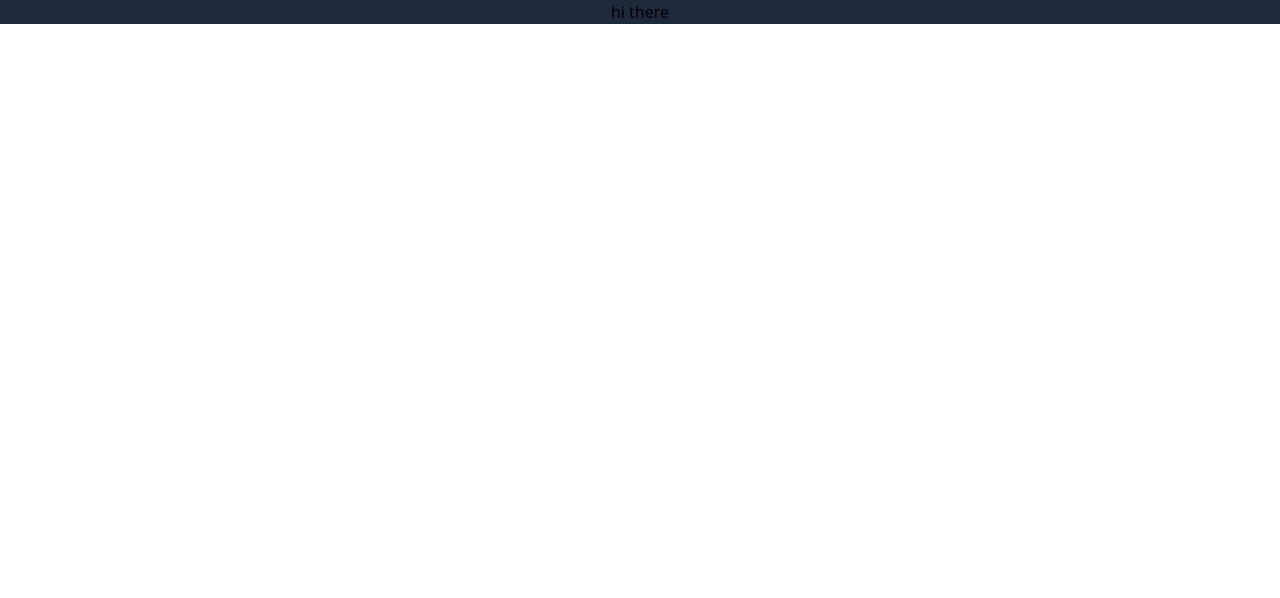
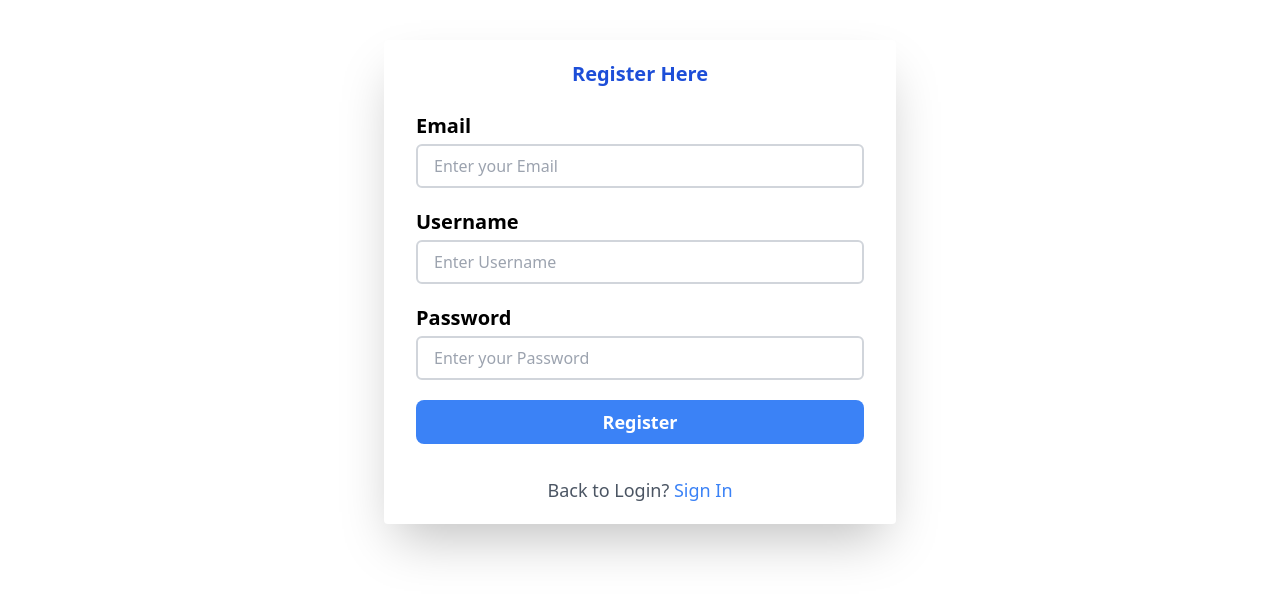
Before and after one commit to kiran-11123/ChatBot, a React (Vite) app in the folder frontend/: page /signup in a window 1280 px wide. Shown: the top 598 px of the page. Built offline with nearby package versions, Linux system fonts and the light colour scheme.

Commit message:
created the signin and signup pages

```diff
--- a/frontend/package.json
+++ b/frontend/package.json
@@ -11,8 +11,10 @@
   },
   "dependencies": {
     "@tailwindcss/cli": "^4.1.13",
+    "axios": "^1.12.2",
     "react": "^19.1.1",
-    "react-dom": "^19.1.1"
+    "react-dom": "^19.1.1",
+    "react-router-dom": "^7.9.1"
   },
   "devDependencies": {
     "@eslint/js": "^9.35.0",
--- a/frontend/src/App.tsx
+++ b/frontend/src/App.tsx
@@ -1,13 +1,25 @@
 import './App.css'
 import './index.css'
+import Login from './components/Login'
+import Signup from './components/Signup'
+import Home from './components/home'
+import { BrowserRouter , Routes , Route } from 'react-router-dom'
 
 function App() {
 
 
   return (
-    <div className='bg-slate-800 h-full w-full text-center'>
-      hi there
-    </div>
+    <BrowserRouter>
+
+    <Routes>
+
+       <Route path="/" element={<Login />} />
+       <Route path="/signup" element={<Signup />} />
+       <Route path="/home" element={<Home />} />
+
+    </Routes>
+
+    </BrowserRouter>
   )
 }
 
--- /dev/null
+++ b/frontend/src/components/Home.tsx
@@ -0,0 +1,9 @@
+import React from 'react'
+
+const Home = () => {
+  return (
+    <div>home</div>
+  )
+}
+
+export default Home
--- /dev/null
+++ b/frontend/src/components/Login.tsx
@@ -0,0 +1,123 @@
+import { useState } from "react"
+import { useNavigate , Link } from "react-router-dom";
+import axios from "axios";
+
+export default function Login(){
+
+    const [email , setEmail]  = useState('');
+    const [Password ,setPassword] = useState('');
+    const [message, setMessage] = useState('');
+
+    const navigate = useNavigate();
+
+    async function SubmitForm(e:any) {
+        e.preventDefault();
+
+       try{
+        const response = await axios.post("http://localhost:3000/user/signin" ,{
+
+            email ,
+            Password
+        },{
+            withCredentials:true
+        })
+
+        if(response.status===200){
+              setMessage("Login Successfull..");
+               setTimeout(() => {
+                    setMessage('')
+                    setEmail('')
+                    setPassword('')
+                }, 3000)
+            navigate("/home");
+        }
+        else{
+            setMessage(response.data.message);
+        }
+
+
+    }
+
+    catch(er){
+         if (typeof er === "object" && er !== null && "response" in er) {
+                const error = er as any;
+                if (error.response && error.response.data && error.response.data.message) {
+                    setMessage(error.response.data.message);
+                } else {
+                    console.log(er);
+                    setMessage('error in login');
+                }
+            } else {
+                setMessage('error in login');
+            }
+
+
+            setTimeout(() => {
+                setMessage('')
+                setEmail('')
+                setPassword('')
+            }, 3000)
+    }
+
+
+
+
+    }
+
+    return(
+
+       <div className="flex min-h-screen flex-col items-center justify-center bg-gray-100 px-4">
+
+            <div className="w-full max-w-md  sm:max-w-lg rounded-md px-8 shadow-2xl bg-white">
+
+                <h1 className="font-bold  text-blue-700 text-center text-lg sm:text-xl mb-6 mt-5">Login Here</h1>
+
+                <form className="space-y-5" onSubmit={SubmitForm}>
+
+                    <div>
+                        <label className="font-bold text-lg sm:text-xl block mb-1">
+                            Email
+                        </label>
+
+                        <input onChange={(e) => setEmail(e.target.value)} required value={email} className="w-full px-4 py-2 rounded-md border-2 border-gray-300 focus:outline-none focus:ring-2 focus:ring-blue-400" placeholder="Enter your Email" type="email" />
+                    </div>
+
+
+                    <div>
+                        <label className="font-bold text-lg sm:text-xl block mb-1">
+                            Password
+                        </label>
+
+                        <input required onChange={(e) => setPassword(e.target.value)} value={Password} className="w-full px-4 py-2 rounded-md border-2 border-gray-300 focus:outline-none focus:ring-2 focus:ring-blue-400" placeholder="Enter your Password" type="Password" />
+                    </div>
+
+
+                    <button className="text-center font-bold text-lg sm:xl  w-full rounded-lg bg-blue-500 text-white mb-5 px-3 py-2">
+                        Login
+                    </button>
+
+                </form>
+
+                <div className="w-full mb-10 items-center justify-center text-center mt-3 ">
+
+                    <p className="text-sm sm:text-lg text-gray-600">
+                        Don’t have an account?{' '}
+                        <Link to="/signup" className="text-blue-500 hover:underline cursor-pointer">
+                            Sign up
+                        </Link>
+                    </p>
+
+                </div>
+
+
+                {message && (
+
+                    <p className="font-black text-center text-md sm:text-lg mb-10">{message}</p>
+                )}
+
+            </div>
+
+        </div>
+    )
+
+}
--- /dev/null
+++ b/frontend/src/components/Signup.tsx
@@ -0,0 +1,146 @@
+import { useState } from "react"
+import axios from "axios"
+import { useNavigate , Link } from "react-router-dom";
+
+
+
+const Signup = () => {
+
+    const navigate = useNavigate();
+
+    const [email,setEmail] = useState('');
+    const [username , setUsername] = useState('');
+    const [Password , setPassword] = useState('');
+    const [message ,setMessage] =useState('');
+
+
+
+  async function submitForm(e:any) {
+    e.preventDefault();
+
+    try{
+
+        const response = await axios.post("http://localhost:3000/user/signup", {
+                email: email,
+                username: username,
+                password: Password,
+            }, {
+                withCredentials: true
+            });
+
+            console.log(response)
+
+            if (response.status === 200) {
+                setMessage('User Registered  successful');
+
+
+                setTimeout(() => {
+                    setMessage('')
+                    setEmail('')
+                    setPassword('')
+                    setUsername('')
+                }, 3000)
+
+
+            } else {
+                setMessage(response.data.message);
+            }
+
+
+    }
+    catch(er){
+         if (typeof er === "object" && er !== null && "response" in er) {
+                const error = er as any;
+                if (error.response && error.response.data && error.response.data.message) {
+                    setMessage(error.response.data.message);
+                } else {
+                    setMessage('error in login');
+                }
+            } else {
+                setMessage('error in login');
+            }
+
+
+            setTimeout(() => {
+                setMessage('')
+                setEmail('')
+                setPassword('')
+                setUsername('')
+            }, 3000)
+    }
+
+
+}
+
+
+
+  return (
+
+        <div className="flex flex-col items-center py-30 bg-white px-4  mt-10">
+
+            <div className="w-full max-w-md sm:max-w-lg rounded shadow-2xl bg-white px-8 ">
+
+                <h1 className="font-bold  text-blue-700 text-center text-lg sm:text-xl mb-6 mt-5">Register Here</h1>
+
+                <form className="space-y-5" onSubmit={submitForm}>
+
+                    <div>
+                        <label className="font-bold text-lg sm:text-xl block mb-1">
+                            Email
+                        </label>
+
+                        <input onChange={(e) => setEmail(e.target.value)} value={email} required className="w-full px-4 py-2 rounded-md border-2 border-gray-300 focus:outline-none focus:ring-2 focus:ring-blue-400" placeholder="Enter your Email" type="email" />
+                    </div>
+
+                    <div>
+                        <label className="font-bold text-lg sm:text-xl block mb-1">
+                            Username
+                        </label>
+
+                        <input onChange={(e) => setUsername(e.target.value)} value={username} required className="w-full px-4 py-2 rounded-md border-2 border-gray-300 focus:outline-none focus:ring-2 focus:ring-blue-400" placeholder="Enter Username" type="text" />
+                    </div>
+
+
+
+                    <div>
+                        <label className="font-bold text-lg sm:text-xl block mb-1">
+                            Password
+                        </label>
+
+                        <input onChange={(e) => setPassword(e.target.value)} value={Password} required className="w-full px-4 py-2 rounded-md border-2 border-gray-300 focus:outline-none focus:ring-2 focus:ring-blue-400" placeholder="Enter your Password" type="Password" />
+                    </div>
+
+
+
+
+                    <button className="text-center font-bold text-lg sm:xl  w-full rounded-lg bg-blue-500 text-white mb-5 px-3 py-2">
+                        Register
+                    </button>
+
+                </form>
+
+                <div className="w-full mb-15 items-center justify-center text-center mt-3 py-5">
+
+                    <p className="text-sm sm:text-lg text-gray-600 ">
+                        Back to Login?{' '}
+                        <Link to="/" className="text-blue-500 hover:underline cursor-pointer">
+                            Sign In
+                        </Link>
+                    </p>
+
+                </div>
+
+
+
+                {message && (
+
+                    <p className="font-black text-center text-md sm:text-lg mb-10">{message}</p>
+                )}
+
+            </div>
+
+        </div>
+  )
+}
+
+export default Signup
```
Also changed, not shown: 1 other file (tests, documents, lock files or other folders).
